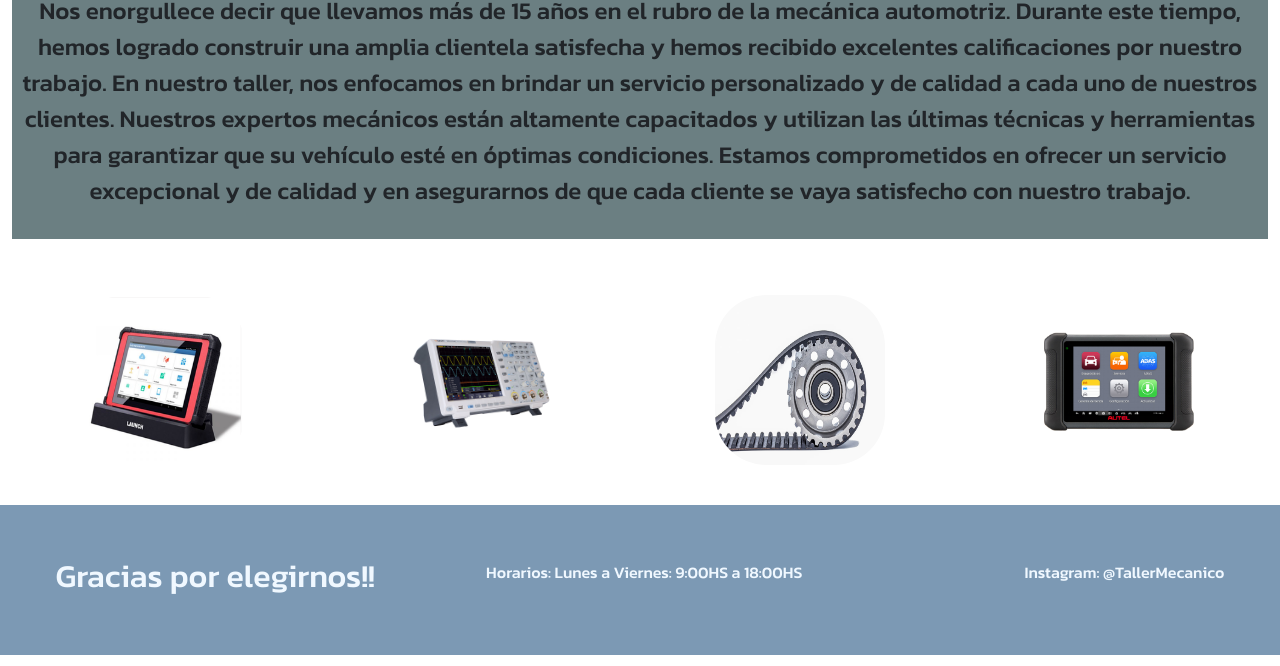
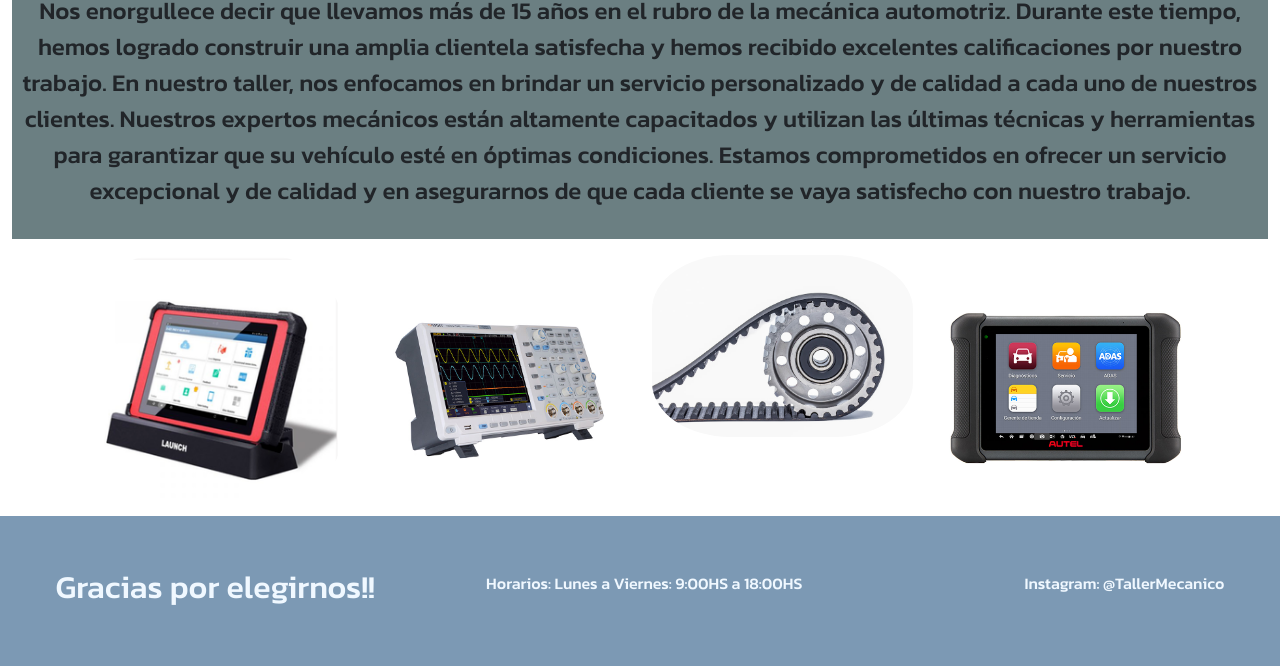
Before and after one commit to AlbertoPati/Proyecto-Alberto-Pati, a website: page Pages/equipamiento.html in a window 1280 px wide. Shown: the part 1032-1698 px from the top of the page. Drawn offline with nearby package versions, Linux system fonts and the light colour scheme; a web font is replaced by a local one.

Commit message:
arreglos varioss

```diff
--- a/Pages/equipamiento.html
+++ b/Pages/equipamiento.html
@@ -67,12 +67,23 @@
               </div>
             </div>
           </div>
-          <div class="container-de-imagenes">
-            <img class="imagen-equip" src="../imagenes/scanner launch.png" alt="scanner">
-            <img class="imagen-equip" src="../imagenes/osciloscopio.png" alt="osciloscopio">
-            <img class="imagen-equip" src="../imagenes/sincro.jpg" alt="correa">
-            <img class="imagen-equip" src="../imagenes/scanner autel.jpg" alt="scanner">
+          <div class="container" id="ContainerDeImagenes">
+            <div class="row">
+              <div class="col-xxl-3 col-xl-3 col-12">
+                <img class="imagen-equip" src="../imagenes/scanner launch.png" alt="scanner">
+              </div>
+              <div class="col-xxl-3 col-xl-3 col-12">
+                <img class="imagen-equip" src="../imagenes/osciloscopio.png" alt="osciloscopio">
+              </div>
+              <div class="col-xxl-3 col-xl-3 col-12">
+                <img class="imagen-equip" src="../imagenes/sincro.jpg" alt="correa">
+              </div>
+              <div class="col-xxl-3 col-xl-3 col-12">
+                <img class="imagen-equip" src="../imagenes/scanner autel.jpg" alt="scanner">
+              </div>
+            </div>
           </div>
+
         </main>
         <footer>
             <h2 class="texto-footer">
--- a/scss/pages/equipamento.scss
+++ b/scss/pages/equipamento.scss
@@ -28,23 +28,14 @@
         background-color: $color-quinario;
         text-align: center;
     }
-    .container-de-imagenes{
-        width: auto;
-        height: 250px;
-        display: flex;
-        align-items: center;
-        justify-content: space-around;
+    #ContainerDeImagenes{
         .imagen-equip{
-            width: 170px;
-            height: 170px;
+            width: auto;
+            height: auto;
             border-radius: 30%;
+            max-width: 100%;
+            max-height: 100%;
             }
-        & :hover{
-            transform: scale(1.2);
-            transition: 800ms;
-            filter: brightness(30%);
-
-          }
     }
     .video{
         padding: 0px 0px 40px;
```
Also changed, not shown: css/main.css.
